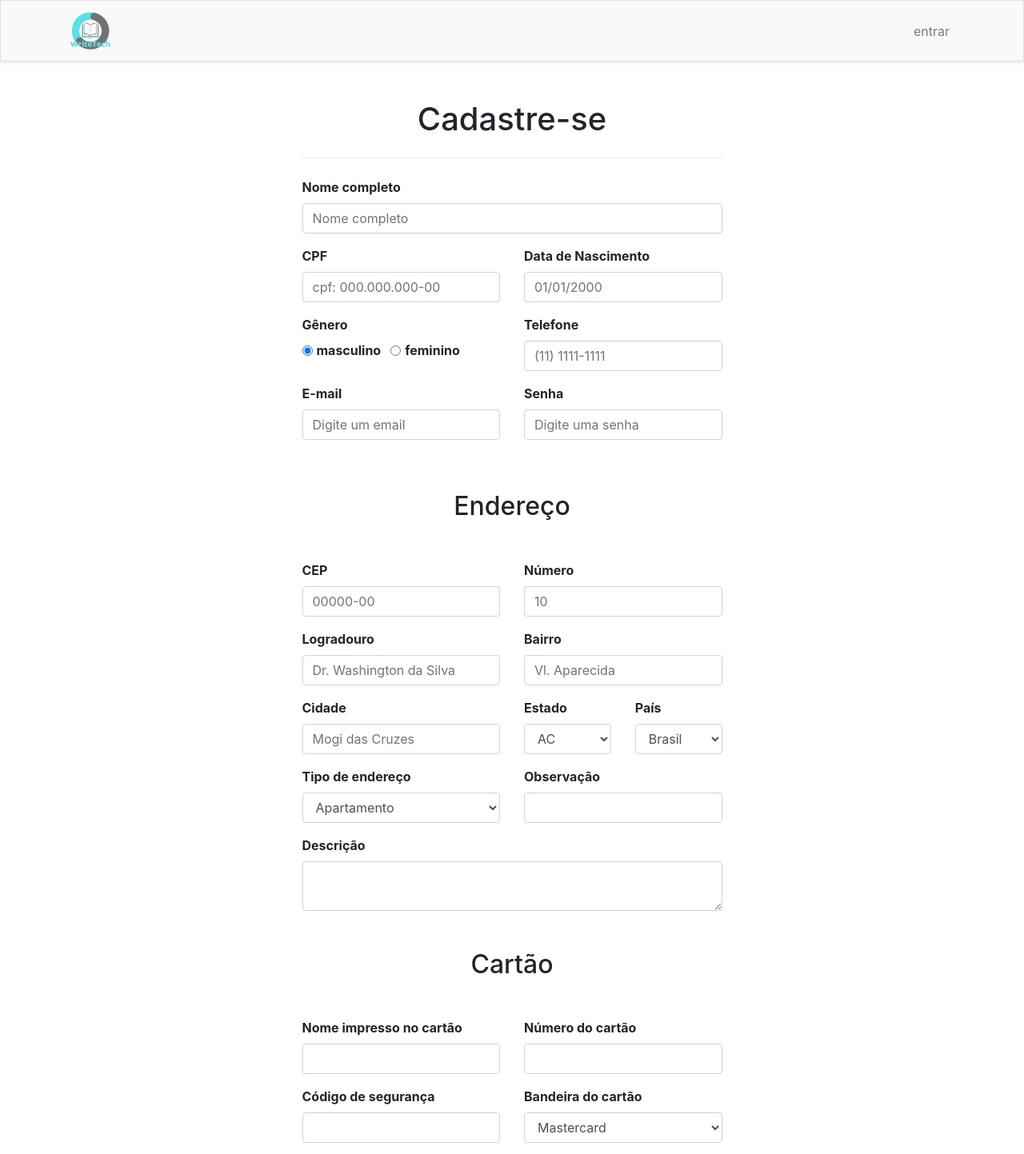
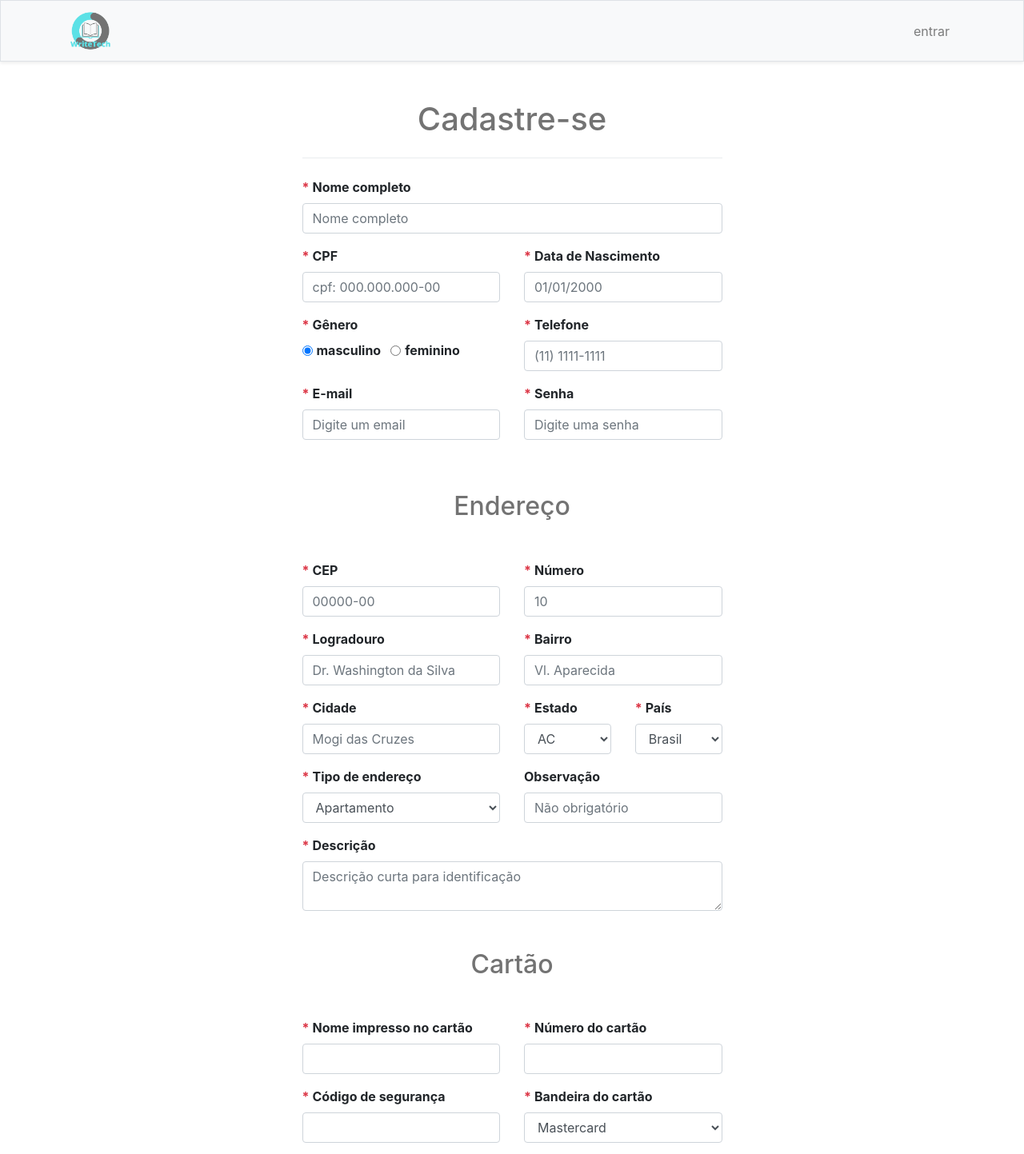
Before and after one commit to rafamioa/les-fatec, a React (Create React App) app in the folder les-frontend/: page /cadastro in a window 1280 px wide. Shown: the top 1443 px of the page at 80% size. Built offline with nearby package versions, Linux system fonts and the light colour scheme.

Commit message:
Campos obrigatórios

```diff
--- a/les-frontend/src/App.css
+++ b/les-frontend/src/App.css
@@ -1,4 +1,13 @@
 /* LABEL EM NEGRITO */
-label{
+label {
   font-weight: bold;
 }
+
+h1,
+h2,
+h3,
+h4,
+h5,
+h6 {
+  color: #737373;
+}
--- a/les-frontend/src/componentes/Conta/AlterarSenha.js
+++ b/les-frontend/src/componentes/Conta/AlterarSenha.js
@@ -6,14 +6,31 @@ const AlterarSenha = () => {
     <>
       <h2>Alterar a senha</h2>
       <div className="dropdown-divider"></div>
+      <p>
+        A senha deve ser composta de pelo menos 8
+        caracteres, ter letras maiúsculas e minúsculas além de conter caracteres
+        especiais.
+      </p>
       <form>
         <div className="form-group col-md-4">
-          <label>Senha</label>
-          <input className="form-control" name="senha" id="senha" />
+          <label>Nova senha</label>
+          <input
+            className="form-control"
+            type="password"
+            name="senha"
+            id="senha"
+            placeholder="Digite a sua senha"
+          />
         </div>
         <div className="form-group col-md-4">
-          <label>Nova senha</label>
-          <input className="form-control" name="novaSenha" id="novaSenha" />
+          <label>Repetir a senha</label>
+          <input
+            className="form-control"
+            name="senhaRepetida"
+            id="senhaRepetida"
+            type="password"
+            placeholder="Digite a nova senha"
+          />
         </div>
         <div className="form-group col-md-4">
           <button className="btn btn-secondary">Salvar</button>
--- a/les-frontend/src/componentes/Conta/Conta.js
+++ b/les-frontend/src/componentes/Conta/Conta.js
@@ -10,6 +10,7 @@ import FormCartao from "../Form/FormCartao";
 import { Routes, Route, Link, Outlet } from "react-router-dom";
 import Navbar from "../Navbar/Navbar";
 import AlterarSenha from "./AlterarSenha";
+
 
 const Conta = (props) => {
   const [cliente, setCliente] = React.useState({
--- a/les-frontend/src/componentes/Conta/Sidebar.js
+++ b/les-frontend/src/componentes/Conta/Sidebar.js
@@ -1,5 +1,6 @@
 import React from "react";
 import { Link, Outlet } from "react-router-dom";
+import "./style.css";
 
 const Sidebar = () => {
 
--- /dev/null
+++ b/les-frontend/src/componentes/Conta/style.css
@@ -0,0 +1,4 @@
+a, a:hover{
+  text-decoration: none;
+  color: #2f7a7c;
+}
--- a/les-frontend/src/componentes/Form/FormCartao.js
+++ b/les-frontend/src/componentes/Form/FormCartao.js
@@ -7,7 +7,7 @@ const FormCartao = () => {
     <>
       <div className="row">
         <div className="form-group col-md-6">
-          <label forHtml="nomeDoCartao">Nome impresso no cartão</label>
+          <label forHtml="nomeDoCartao"><span className="text-danger mr-1">*</span>Nome impresso no cartão</label>
           <input
             type="text"
             name="nomeDoCartao"
@@ -16,7 +16,7 @@ const FormCartao = () => {
           />
         </div>
         <div className="form-group col-md-6">
-          <label forHtml="numeroDoCartao">Número do cartão</label>
+          <label forHtml="numeroDoCartao"><span className="text-danger mr-1">*</span>Número do cartão</label>
           <input
             type="text"
             name="numeroDoCartao"
@@ -27,7 +27,7 @@ const FormCartao = () => {
       </div>
       <div className="row ">
         <div className="form-group col-md-6">
-          <label forHtml="codigoDoCartao">Código de segurança</label>
+          <label forHtml="codigoDoCartao"><span className="text-danger mr-1">*</span>Código de segurança</label>
           <input
             type="text"
             name="codigoDoCartao"
@@ -36,7 +36,7 @@ const FormCartao = () => {
           />
         </div>
         <div className="form-group col-md-6">
-          <label htmlFor="bandeiraDoCartao">Bandeira do cartão</label>
+          <label htmlFor="bandeiraDoCartao"><span className="text-danger mr-1">*</span>Bandeira do cartão</label>
           <select
             name="bandeiraDoCartao"
             className="form-control"
--- a/les-frontend/src/componentes/Form/FormCliente.js
+++ b/les-frontend/src/componentes/Form/FormCliente.js
@@ -6,7 +6,7 @@ const FormCliente = ({cliente, setCliente, handleChange}) => {
   return (
     <>
       <div className="form-group">
-        <label htmlFor="nome">Nome completo</label>
+        <label htmlFor="nome"><span className="text-danger mr-1">*</span>Nome completo</label>
         <input
           type="text"
           className="form-control"
@@ -20,7 +20,7 @@ const FormCliente = ({cliente, setCliente, handleChange}) => {
 
       <div className="row">
         <div className="form-group col-md-6">
-          <label htmlFor="cpf">CPF</label>
+          <label htmlFor="cpf"><span className="text-danger mr-1">*</span>CPF</label>
           <input
             type="text"
             className="form-control"
@@ -33,7 +33,7 @@ const FormCliente = ({cliente, setCliente, handleChange}) => {
         </div>
 
         <div className="form-group col-md-6">
-          <label htmlFor="data_de_nascimento">Data de Nascimento</label>
+          <label htmlFor="data_de_nascimento"><span className="text-danger mr-1">*</span>Data de Nascimento</label>
           <input
             type="text"
             className="form-control"
@@ -47,7 +47,7 @@ const FormCliente = ({cliente, setCliente, handleChange}) => {
       </div>
       <div className="row">
         <div className="form-group col-md-6">
-          <label htmlFor="genero">Gênero</label>
+          <label htmlFor="genero"><span className="text-danger mr-1">*</span>Gênero</label>
           <br />
           <div className="form-check form-check-inline">
             <input
@@ -73,7 +73,7 @@ const FormCliente = ({cliente, setCliente, handleChange}) => {
           </div>
         </div>
         <div className="form-group col-md-6">
-          <label htmlFor="teleone">Telefone</label>
+          <label htmlFor="teleone"><span className="text-danger mr-1">*</span>Telefone</label>
           <input
             type="text"
             className="form-control"
@@ -87,7 +87,7 @@ const FormCliente = ({cliente, setCliente, handleChange}) => {
       </div>
       <div className="row">
         <div className="form-group col-md-6">
-          <label htmlFor="email">E-mail</label>
+          <label htmlFor="email"><span className="text-danger mr-1">*</span>E-mail</label>
           <input
             type="email"
             className="form-control"
@@ -99,7 +99,7 @@ const FormCliente = ({cliente, setCliente, handleChange}) => {
           />
         </div>
         <div className="form-group col-md-6">
-          <label htmlFor="senha">Senha</label>
+          <label htmlFor="senha"><span className="text-danger mr-1">*</span>Senha</label>
           <input
             type="password"
             className="form-control"
--- a/les-frontend/src/componentes/Form/FormEndereco.js
+++ b/les-frontend/src/componentes/Form/FormEndereco.js
@@ -6,59 +6,64 @@ const FormEndereco = () => {
     <>
       <div className="row">
         <div className="form-group col-md-6">
-          <label htmlFor="cep">CEP</label>
+          <label htmlFor="cep"><span className="text-danger mr-1">*</span>CEP</label>
           <input
             type="text"
             className="form-control"
             placeholder="00000-00"
             name="cep"
+            id="cep"
           />
         </div>
         <div className="form-group col-md-6">
-          <label htmlFor="numero">Número</label>
+          <label htmlFor="numero"><span className="text-danger mr-1">*</span>Número</label>
           <input
             type="text"
             className="form-control"
             placeholder="10"
             name="numero"
+            id="numero"
           />
         </div>
       </div>
 
       <div className="row">
         <div className="form-group col-md-6">
-          <label htmlFor="logradouro">Logradouro</label>
+          <label htmlFor="logradouro"><span className="text-danger mr-1">*</span>Logradouro</label>
           <input
             type="text"
             className="form-control"
             placeholder="Dr. Washington da Silva"
             name="logradouro"
+            id="logradouro"
           />
         </div>
         <div className="form-group col-md-6">
-          <label htmlFor="numero">Bairro</label>
+          <label htmlFor="numero"><span className="text-danger mr-1">*</span>Bairro</label>
           <input
             type="text"
             className="form-control"
             placeholder="Vl. Aparecida"
             name="bairro"
+            id="bairro"
           />
         </div>
       </div>
 
       <div className="row">
         <div className="form-group col-md-6">
-          <label htmlFor="cidade">Cidade</label>
+          <label htmlFor="cidade"><span className="text-danger mr-1">*</span>Cidade</label>
           <input
             type="text"
             name="cidade"
             className="form-control"
             placeholder="Mogi das Cruzes"
+            id="cidade"
           />
         </div>
         <div className="form-group col-md-3">
-          <label htmlFor="estado">Estado</label>
-          <select name="estado" className="form-control">
+          <label htmlFor="estado"><span className="text-danger mr-1">*</span>Estado</label>
+          <select name="estado" id="estado" className="form-control">
             {estados.map((estado, index) => (
               <option value="apartamento" key={index}>
                 {estado}
@@ -67,28 +72,28 @@ const FormEndereco = () => {
           </select>
         </div>
         <div className="form-group col-md-3">
-          <label htmlFor="pais">País</label>
-          <select name="pais" className="form-control">
+          <label htmlFor="pais"><span className="text-danger mr-1">*</span>País</label>
+          <select name="pais" id="pais" className="form-control">
             <option value="Brasil">Brasil</option>
           </select>
         </div>
       </div>
       <div className="row">
         <div className="form-group col-md-6">
-          <label htmlFor="tipo_de_endereco">Tipo de endereço</label>
-          <select name="tipoDeEndereco" className="form-control">
+          <label htmlFor="tipo_de_endereco"><span className="text-danger mr-1">*</span>Tipo de endereço</label>
+          <select name="tipoDeEndereco" id="tipoDeEndereco" className="form-control">
             <option value="apartamento">Apartamento</option>
             <option value="casa">Casa</option>
           </select>
         </div>
         <div className="form-group col-md-6">
           <label htmlFor="observacoes">Observação</label>
-          <input type="text" className="form-control" name="observacoes" id="observacoes"/>
+          <input type="text" className="form-control" name="observacoes" id="observacoes" placeholder="Não obrigatório"/>
         </div>
       </div>
       <div className="form-group" >
-        <label htmlFor="descrição">Descrição</label>
-        <textarea className="form-control" name="descricao" id="descricao"/>
+        <label htmlFor="descrição"><span className="text-danger mr-1">*</span>Descrição</label>
+        <textarea className="form-control" name="descricao" id="descricao" placeholder="Descrição curta para identificação"/>
       </div>
     </>
   );
--- a/les-frontend/src/componentes/Login/Login.js
+++ b/les-frontend/src/componentes/Login/Login.js
@@ -56,7 +56,7 @@ const Login = () => {
                 className="form-control btn btn-secondary border border-dark"
                 id="login"
               >
-                Logar
+                Entrar
               </button>
             </div>
             <div className="form-group">
```
